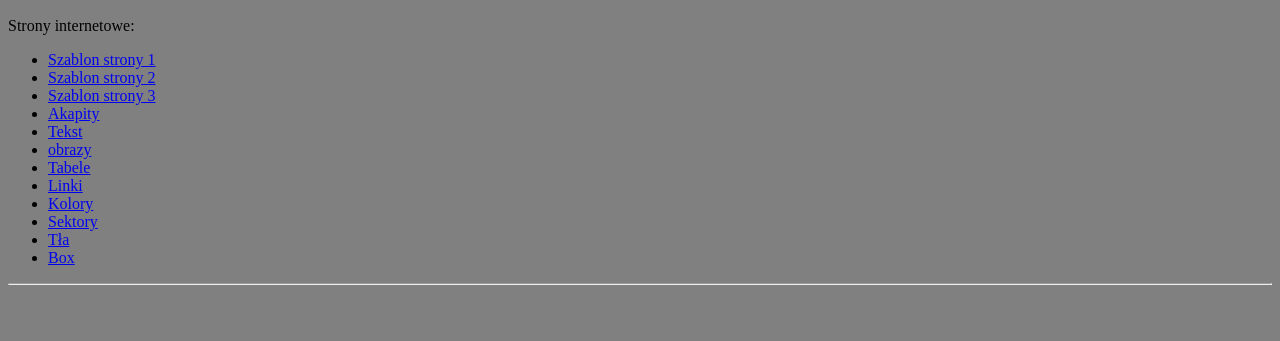
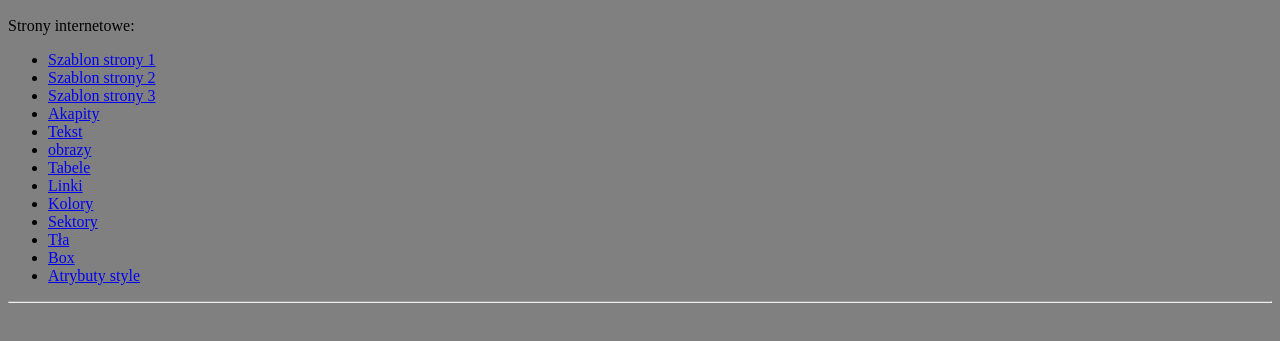
Before and after one commit to BialyOrzel/BialyOrzel.github.io, a plain HTML site: page index.html in a window 1280 px wide. Shown: the part 123-464 px from the top of the page. Drawn offline with Linux system fonts and the light colour scheme.

Commit message:
Update index.html

```diff
--- a/index.html
+++ b/index.html
@@ -30,7 +30,8 @@ padding: 10px;
      <li><a href="css3-color.html"> Kolory </a></li>
      <li><a href="css3-selectors.html"> Sektory </a></li>
      <li><a href="tło/css3-background.html"> Tła </a></li>
-      <li><a href="css3-box.html"> Box </a></li>
+     <li><a href="css3-box.html"> Box </a></li>
+     <li><a href="css-style-attr.html"> Atrybuty style </a></li>
     </ul>
    <hr/>
 
```
